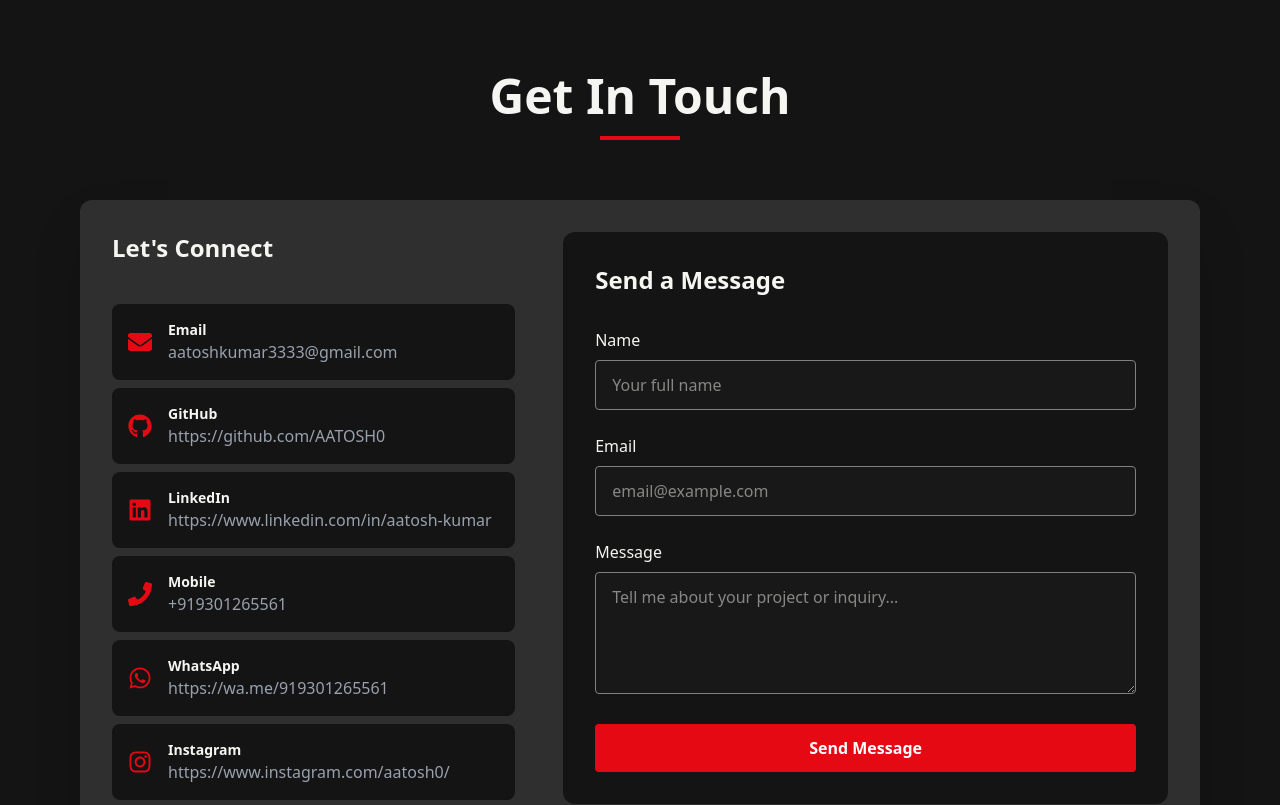
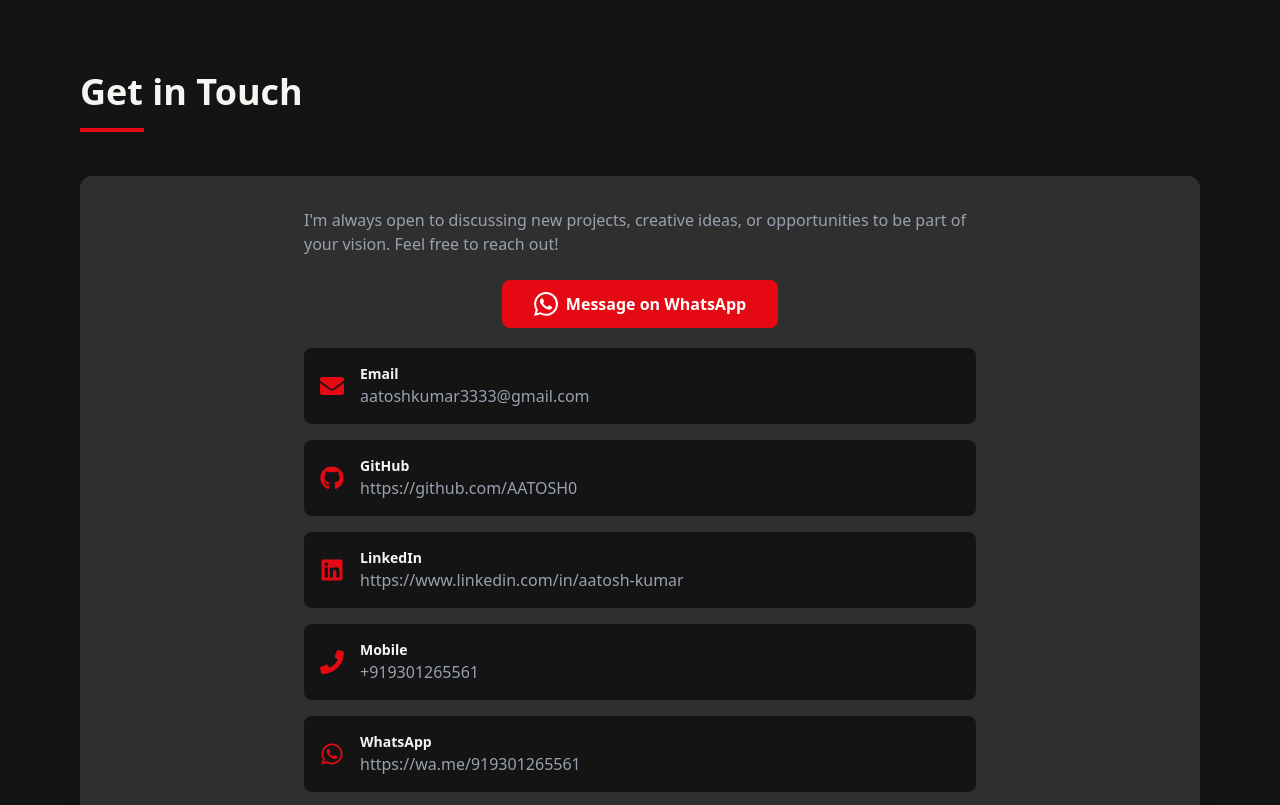
Before and after one commit to AATOSH0/aatosh-portfolio, a React (Vite) app: page / in a window 1280 px wide. Shown: the part 2980-3785 px from the top of the page. Built offline with nearby package versions, Linux system fonts and the light colour scheme.

Commit message:
form removed

```diff
--- a/src/components/Contact.jsx
+++ b/src/components/Contact.jsx
@@ -8,21 +8,45 @@
     >
       <div className="container mx-auto px-4 max-w-6xl">
         {/* Section Title */}
-        <div className="text-center mb-10 md:mb-16">
-          <h2 className="text-3xl md:text-4xl lg:text-5xl font-bold mb-4 relative inline-block">
-            Get In Touch
-            <span className="absolute top-[calc(100%+0.5rem)] left-1/2 transform -translate-x-1/2 w-16 md:w-20 h-1 bg-netflix-red mt-2"></span>
-          </h2>
+        <div className="mb-10 md:mb-16">
+           <h2 className="text-3xl md:text-4xl font-bold mb-12 relative">
+          Get in Touch
+          <span className="absolute top-[calc(100%+0.5rem)] left-0 w-16 h-1 bg-netflix-red mt-2"></span>
+        </h2>
         </div>
 
-        <div className="flex flex-col lg:flex-row gap-6 md:gap-12 bg-netflix-card p-4 md:p-6 lg:p-8 rounded-xl shadow-2xl">
-          {/* Contact Info */}
-          <div className="lg:w-2/5">
-            <h3 className="text-xl md:text-2xl font-bold mb-6 md:mb-8 relative pb-2 after:absolute after:bottom-0 after:left-0 after:w-10 md:after:w-12 after:h-0.5 after:bg-netflix-red">
-              Let's Connect
-            </h3>
+        <div className="bg-netflix-card p-4 md:p-6 lg:p-8 rounded-xl shadow-2xl">
+          {/* Contact section header with Netflix-styled underline and WhatsApp button setup */}
+          <div className="max-w-2xl mx-auto">
+            <p className="text-gray-400 mb-6">
+              I'm always open to discussing new projects, creative ideas, or
+              opportunities to be part of your vision. Feel free to reach out!
+            </p>
 
-            <div className="space-y-4 md:space-y-2">
+            {/* WhatsApp Message Button */}
+            <div className="text-center">
+              <a
+                href={
+                  aboutData.contacts.find(
+                    (contact) => contact.label === "WhatsApp"
+                  )?.href
+                }
+                target="_blank"
+                rel="noopener noreferrer"
+                className="inline-flex items-center gap-2 bg-netflix-red hover:bg-red-700 text-white font-bold py-3 px-8 rounded-lg transition-all duration-300 transform hover:scale-[1.02] active:scale-100"
+              >
+                <svg
+                  className="w-6 h-6"
+                  fill="currentColor"
+                  viewBox="0 0 24 24"
+                >
+                  <path d="M17.472 14.382c-.297-.149-1.758-.867-2.03-.967-.273-.099-.471-.148-.67.15-.197.297-.767.966-.94 1.164-.173.199-.347.223-.644.075-.297-.15-1.255-.463-2.39-1.475-.883-.788-1.48-1.761-1.653-2.059-.173-.297-.018-.458.13-.606.134-.133.298-.347.446-.52.149-.174.198-.298.298-.497.099-.198.05-.371-.025-.52-.075-.149-.669-1.612-.916-2.207-.242-.579-.487-.5-.669-.51-.173-.008-.371-.01-.57-.01-.198 0-.52.074-.792.372-.272.297-1.04 1.016-1.04 2.479 0 1.462 1.065 2.875 1.213 3.074.149.198 2.096 3.2 5.077 4.487.709.306 1.262.489 1.694.625.712.227 1.36.195 1.871.118.571-.085 1.758-.719 2.006-1.413.248-.694.248-1.289.173-1.413-.074-.124-.272-.198-.57-.347m-5.421 7.403h-.004a9.87 9.87 0 01-5.031-1.378l-.361-.214-3.741.982.998-3.648-.235-.374a9.86 9.86 0 01-1.51-5.26c.001-5.45 4.436-9.884 9.888-9.884 2.64 0 5.122 1.03 6.988 2.898a9.825 9.825 0 012.893 6.994c-.003 5.45-4.437 9.884-9.885 9.884m8.413-18.297A11.815 11.815 0 0012.05 0C5.495 0 .16 5.335.157 11.892c0 2.096.547 4.142 1.588 5.945L.057 24l6.305-1.654a11.882 11.882 0 005.683 1.448h.005c6.554 0 11.89-5.335 11.893-11.893a11.821 11.821 0 00-3.48-8.413z" />
+                </svg>
+                Message on WhatsApp
+              </a>
+            </div>
+
+            <div className="space-y-4 md:space-y-4 mt-5">
               {aboutData.contacts.map(({ label, href, icon: Icon }, i) => (
                 <div
                   key={i}
@@ -46,83 +70,6 @@
               ))}
             </div>
           </div>
-
-          {/* Contact Form */}
-          <div className="lg:w-3/5 mt-8 md:mt-0">
-            <div className="bg-netflix-black p-4 md:p-6 lg:p-8 rounded-xl">
-              <h3 className="text-xl md:text-2xl font-bold mb-4 md:mb-6 relative pb-2 after:absolute after:bottom-0 after:left-0 after:w-10 md:after:w-12 after:h-0.5 after:bg-netflix-red">
-                Send a Message
-              </h3>
-
-              <form
-                name="ContactUS"
-                method="POST"
-                netlify
-                className="space-y-4 md:space-y-6"
-              >
-                {/* Hidden input required by Netlify */}
-                <input type="hidden" name="netlify" value="true" />
-
-                <div className="relative">
-                  <label
-                    htmlFor="name"
-                    className="block mb-1 md:mb-2 font-medium text-netflix-light-gray text-sm md:text-base"
-                  >
-                    Name
-                  </label>
-                  <input
-                    type="text"
-                    id="name"
-                    name="name"
-                    className="w-full px-3 md:px-4 py-2 md:py-3 bg-netflix-dark border border-netflix-gray rounded focus:outline-none focus:ring-2 focus:ring-netflix-red focus:border-transparent transition-all duration-300 text-sm md:text-base"
-                    placeholder="Your full name"
-                    required
-                  />
-                </div>
-
-                <div className="relative">
-                  <label
-                    htmlFor="email"
-                    className="block mb-1 md:mb-2 font-medium text-netflix-light-gray text-sm md:text-base"
-                  >
-                    Email
-                  </label>
-                  <input
-                    type="email"
-                    id="email"
-                    name="email"
-                    className="w-full px-3 md:px-4 py-2 md:py-3 bg-netflix-dark border border-netflix-gray rounded focus:outline-none focus:ring-2 focus:ring-netflix-red focus:border-transparent transition-all duration-300 text-sm md:text-base"
-                    placeholder="email@example.com"
-                    required
-                  />
-                </div>
-
-                <div className="relative">
-                  <label
-                    htmlFor="message"
-                    className="block mb-1 md:mb-2 font-medium text-netflix-light-gray text-sm md:text-base"
-                  >
-                    Message
-                  </label>
-                  <textarea
-                    id="message"
-                    name="message"
-                    rows="4"
-                    className="w-full px-3 md:px-4 py-2 md:py-3 bg-netflix-dark border border-netflix-gray rounded focus:outline-none focus:ring-2 focus:ring-netflix-red focus:border-transparent transition-all duration-300 text-sm md:text-base"
-                    placeholder="Tell me about your project or inquiry..."
-                    required
-                  ></textarea>
-                </div>
-
-                <button
-                  type="submit"
-                  className="w-full bg-netflix-red hover:bg-red-700 text-white font-bold py-2 md:py-3 px-6 md:px-8 rounded transition-all duration-300 transform hover:scale-[1.02] active:scale-100 text-sm md:text-base cursor-pointer"
-                >
-                  Send Message
-                </button>
-              </form>
-            </div>
-          </div>
         </div>
       </div>
     </section>
```
